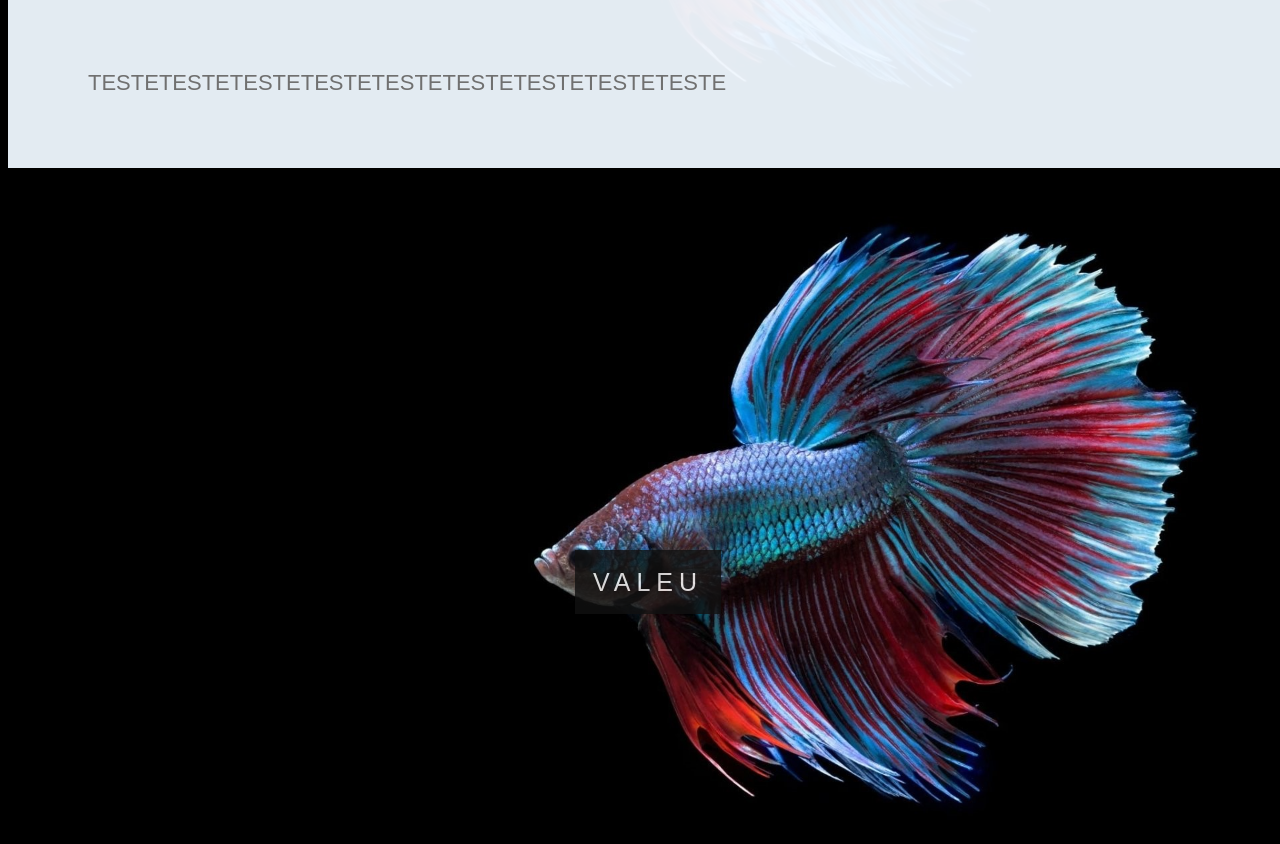
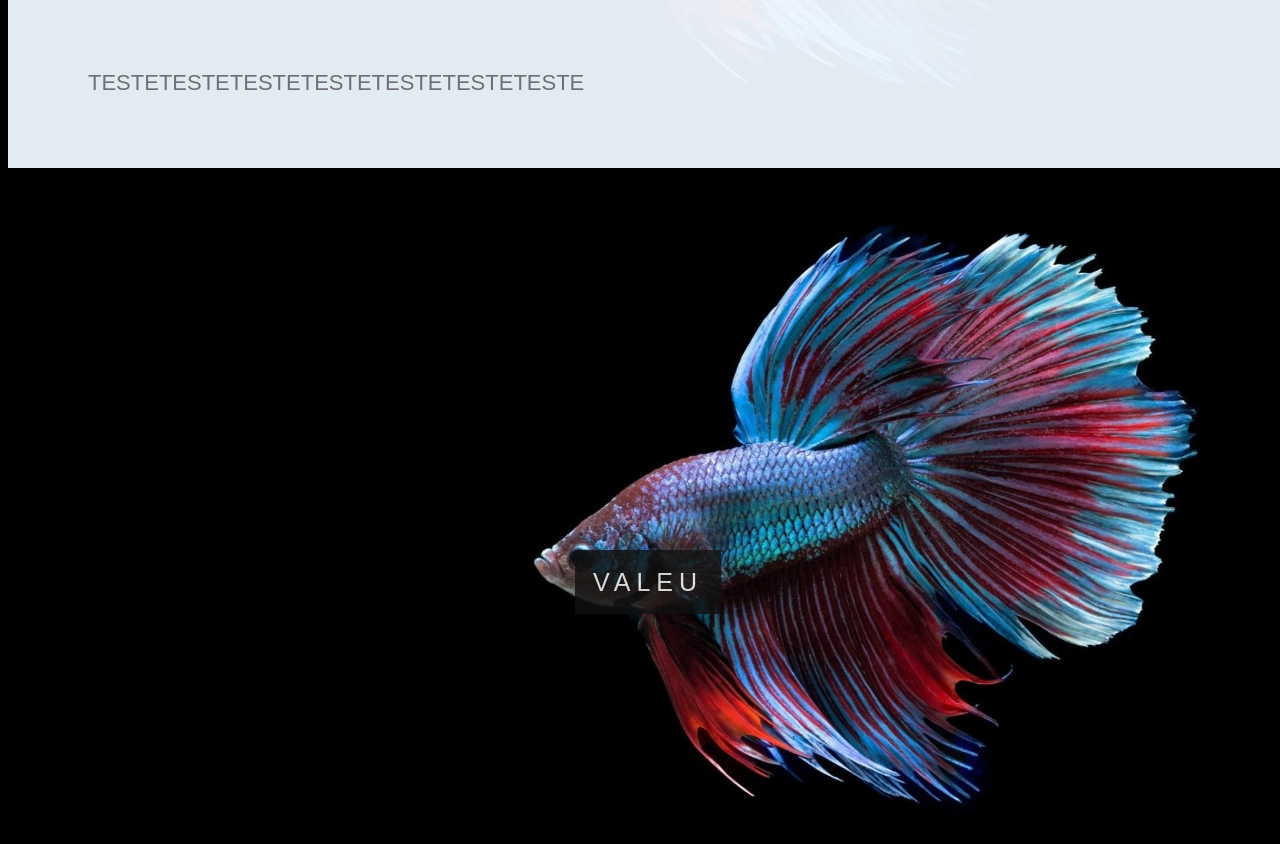
Before and after one commit to lucianlazzaretti/SiteBettaSystem, a plain HTML site: page index.html in a window 1280 px wide. Shown: the part 3131-3975 px from the top of the page. Drawn offline with Linux system fonts and the light colour scheme; a script that the page names is missing.

Commit message:
Responsividade

```diff
--- a/css/main.css
+++ b/css/main.css
@@ -186,6 +186,7 @@
   /* Adicione algum preenchimento superior ao conteúdo da página para evitar movimentos rápidos repentinos (como a barra de navegação obtém uma nova posição na parte superior da página (posição: fixa e superior: 0) */
   .sticky + .content {
     padding-top: 60px;
+
   }
 
 
--- a/index.html
+++ b/index.html
@@ -201,7 +201,7 @@
 
   <div style="color: #777;background-color:aliceblue;opacity: 0.95;text-align:center;padding:50px 80px;text-align: justify;">
 
-    <p>TESTETESTETESTETESTETESTETESTETESTETESTETESTE</p>
+    <p>TESTETESTETESTETESTETESTETESTETESTE</p>
   </div>
 
 
```
Also changed, not shown: 1 other file.
